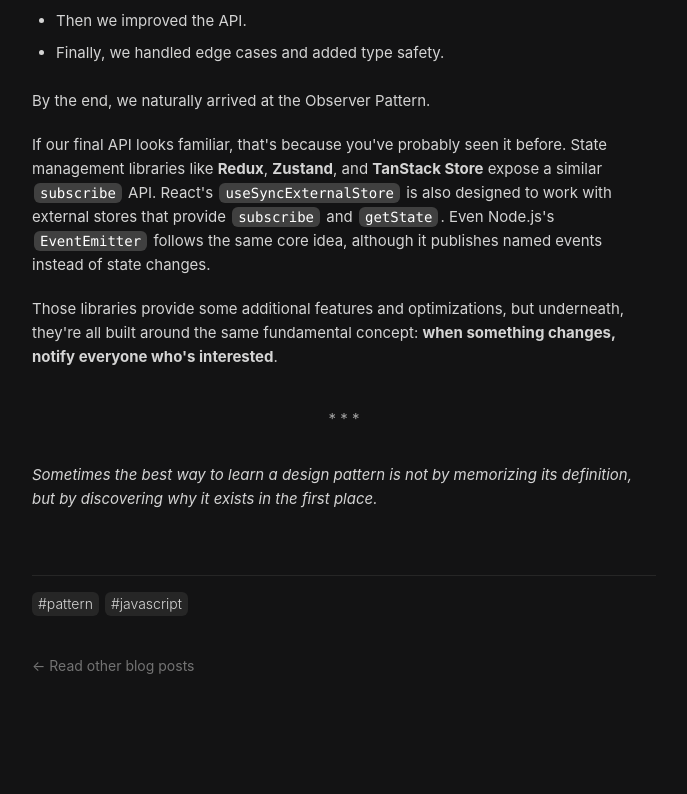
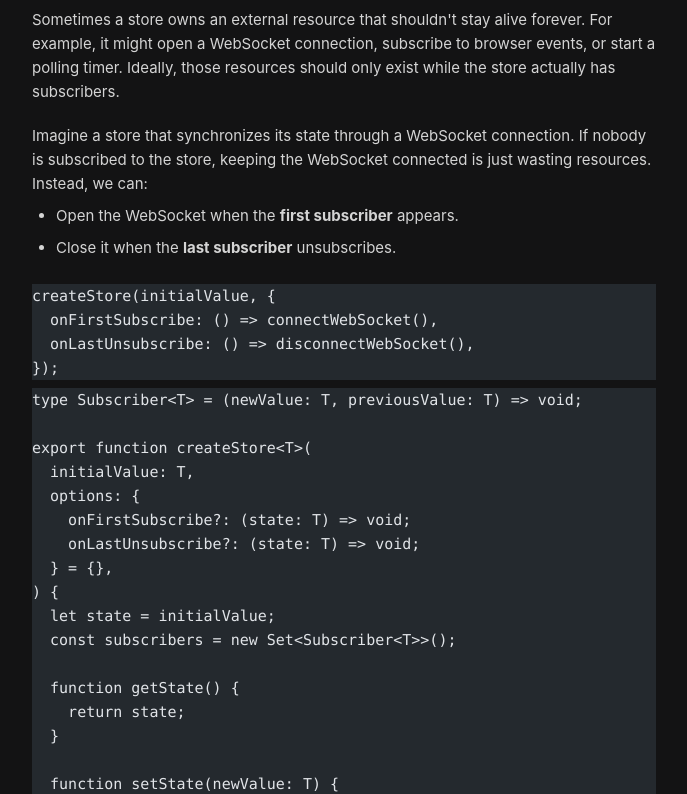
Before and after one commit to afiiif/afiiif.github.io, an Astro site: page /blog/understanding-the-observer-pattern-by-building-one in a window 1280 px wide. Shown: the part 7649-8443 px from the top of the page, without its empty margins (296-983 px from the left). Built offline with nearby package versions, Linux system fonts and the light colour scheme; Astro itself is replaced by a stand-in of ours; code samples lack their colours.

Commit message:
feat(blog): add real-world enhancement section

````diff
--- a/src/content/blog/understanding-the-observer-pattern-by-building-one.mdx
+++ b/src/content/blog/understanding-the-observer-pattern-by-building-one.mdx
@@ -310,7 +310,7 @@ Finally, let's add TypeScript types.
 ```ts title="store.ts"
 type Subscriber<T> = (newValue: T, previousValue: T) => void;
 
-function createStore<T>(initialValue: T) {
+export function createStore<T>(initialValue: T) {
   let state = initialValue;
   const subscribers = new Set<Subscriber<T>>();
 
@@ -338,6 +338,83 @@ function createStore<T>(initialValue: T) {
 }
 ```
 
+## Real-World Enhancement
+
+Our `createStore` is already pretty complete, but there's one more enhancement that's **incredibly useful** in real-world applications.
+
+Sometimes a store owns an external resource that shouldn't stay alive forever.
+For example, it might open a WebSocket connection, subscribe to browser events, or start a polling timer.
+Ideally, those resources should only exist while the store actually has subscribers.
+
+Imagine a store that synchronizes its state through a WebSocket connection.
+If nobody is subscribed to the store, keeping the WebSocket connected is just wasting resources.\
+Instead, we can:
+
+<div class="-mt-4" />
+
+- Open the WebSocket when the **first subscriber** appears.
+- Close it when the **last subscriber** unsubscribes.
+
+<div class="h-5" />
+
+```ts
+createStore(initialValue, {
+  onFirstSubscribe: () => connectWebSocket(),
+  onLastUnsubscribe: () => disconnectWebSocket(),
+});
+```
+
+<div class="h-2" />
+
+```ts title="store.ts" ins={5-8,25-27,31-33}
+type Subscriber<T> = (newValue: T, previousValue: T) => void;
+
+export function createStore<T>(
+  initialValue: T,
+  options: {
+    onFirstSubscribe?: (state: T) => void;
+    onLastUnsubscribe?: (state: T) => void;
+  } = {},
+) {
+  let state = initialValue;
+  const subscribers = new Set<Subscriber<T>>();
+
+  function getState() {
+    return state;
+  }
+
+  function setState(newValue: T) {
+    if (Object.is(newValue, state)) return;
+    const previousValue = state;
+    state = newValue;
+    subscribers.forEach(fn => fn(newValue, previousValue));
+  }
+
+  function subscribe(fn: Subscriber<T>) {
+    if (subscribers.size === 0) {
+      options.onFirstSubscribe?.(state);
+    }
+    subscribers.add(fn);
+    return () => {
+      subscribers.delete(fn);
+      if (subscribers.size === 0) {
+        options.onLastUnsubscribe?.(state);
+      }
+    };
+  }
+
+  return {
+    getState,
+    setState,
+    subscribe,
+  };
+}
+```
+
+This small enhancement makes the store much more practical without changing its core design.
+
+## Closing
+
 What's interesting is that we never set out to implement the Observer Pattern.
 
 We simply kept solving one problem after another:
@@ -348,11 +425,13 @@ We simply kept solving one problem after another:
 - Then we wanted multiple callbacks.
 - Then we wanted those callbacks to be dynamic.
 - Then we improved the API.
-- Finally, we handled edge cases and added type safety.
+- Then we handled edge cases and added type safety.
+- Finally, we added lifecycle hooks for real-world use cases.
 
-By the end, we naturally arrived at the Observer Pattern.
+Along the way, we naturally arrived at the Observer Pattern.
+Once we had that solid foundation, extending it with practical features became straightforward.
 
-If our final API looks familiar, that's because you've probably seen it before.
+If our final API looks familiar, that's because you've probably seen similar APIs before.
 State management libraries like **Redux**, **Zustand**, and **TanStack Store** expose a similar `subscribe` API.
 React's `useSyncExternalStore` is also designed to work with external stores that provide `subscribe` and `getState`. Even Node.js's `EventEmitter` follows the same core idea, although it publishes named events instead of state changes.
 
````
